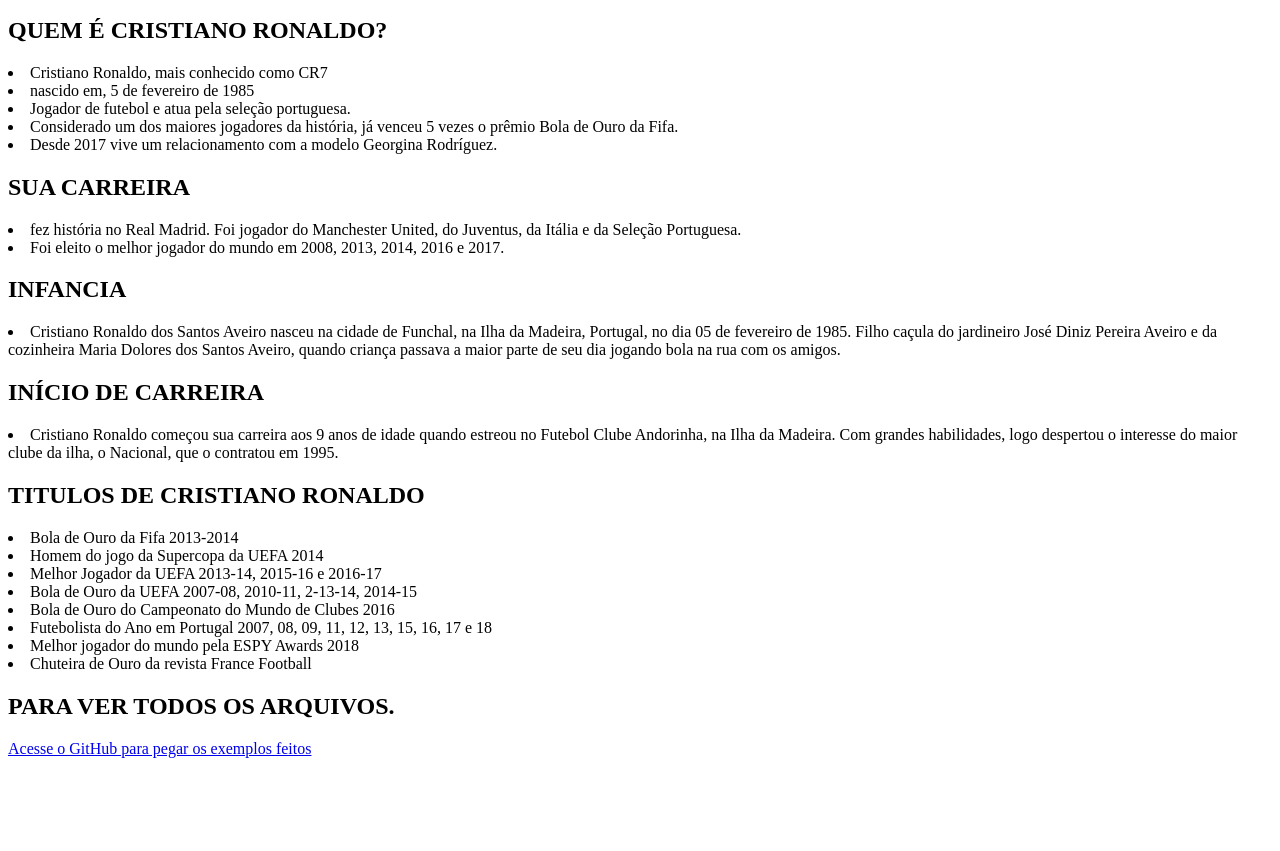
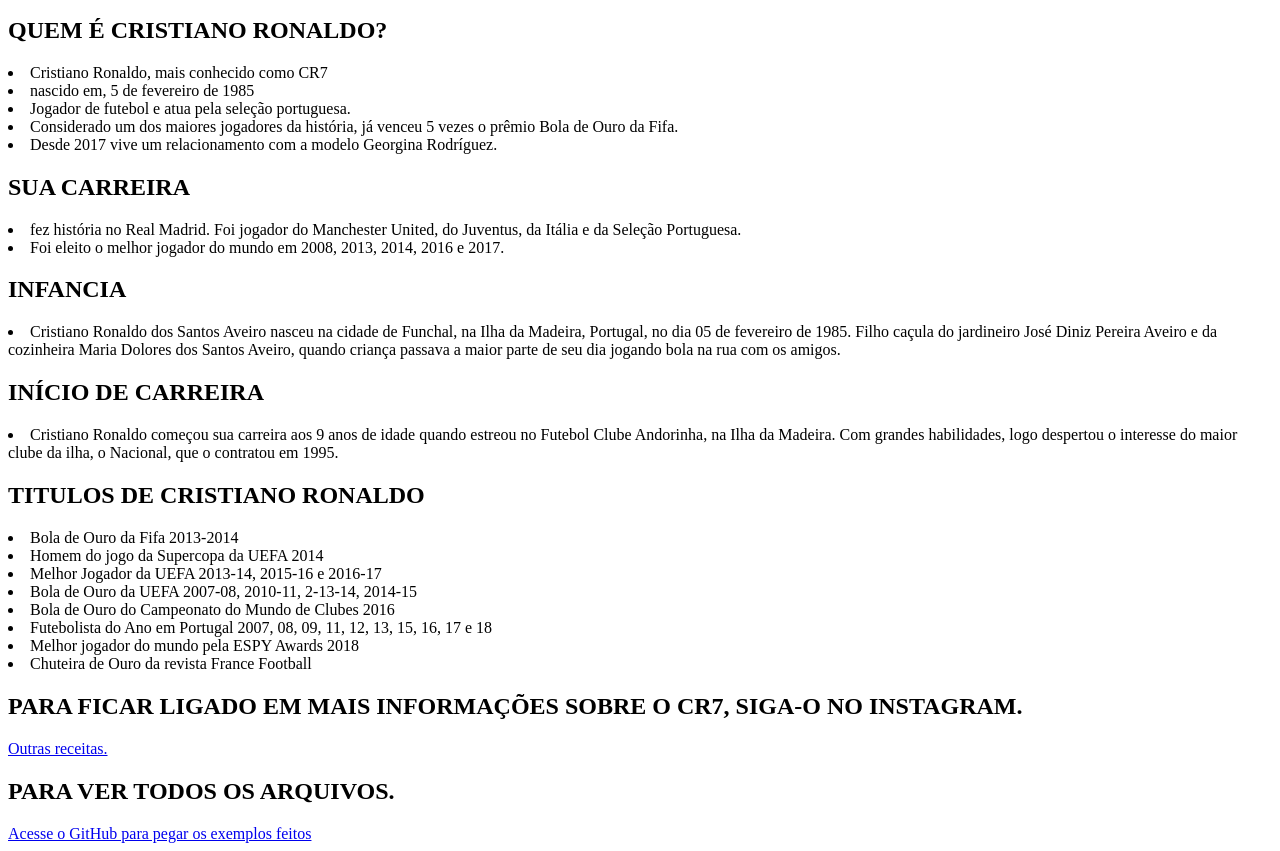
Before and after one commit to Olopessz/HeitorLopesSite2024, a plain HTML site: page index.html in a window 1280 px wide. Shown: the part 110-961 px from the top of the page. Before the commit the page ends 876 px from the top, so only its background shows below. Drawn offline with Linux system fonts and the light colour scheme.

Commit message:
Update index.html

```diff
--- a/index.html
+++ b/index.html
@@ -46,14 +46,8 @@
     <li>Chuteira de Ouro da revista France Football</li>
 
 
-
-
-
-
-
-
-
-
+     <h2>PARA FICAR LIGADO EM MAIS INFORMAÇÕES SOBRE O CR7, SIGA-O NO INSTAGRAM.</h2>
+        <a href="https://www.instagram.com/cristiano/target="_blank">Outras receitas.</a>
 
 
 
```
